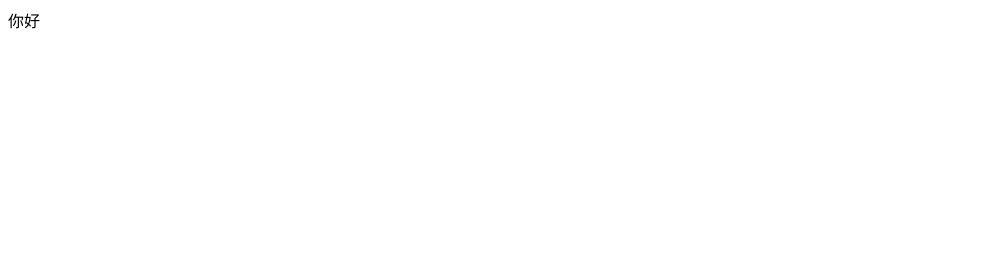
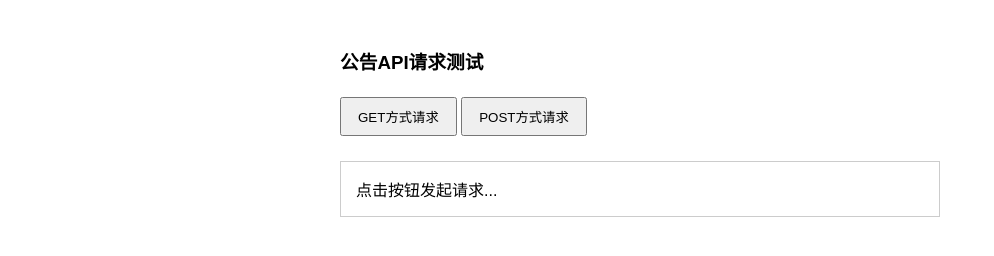
Before and after one commit to tonysh321/abc, a plain HTML site: page index.html in a window 1280 px wide. Shown: the whole page, without its empty margins (0-994 px from the left). Drawn offline with Linux system fonts and the light colour scheme.

Commit message:
index.html

```diff
--- a/index.html
+++ b/index.html
@@ -1 +1,64 @@
-你好
+
+<!DOCTYPE html>
+<html lang="zh-CN">
+<head>
+    <meta charset="UTF-8">
+    <meta name="viewport" content="width=device-width, initial-scale=1.0">
+    <title>tony</title>
+    <style>
+        body { padding: 20px; font-family: Arial, sans-serif; }
+        .container { max-width: 600px; margin: 0 auto; }
+        button { padding: 8px 16px; margin: 5px 0; cursor: pointer; }
+        #result { margin-top: 20px; padding: 15px; border: 1px solid #ccc; white-space: pre-wrap; }
+    </style>
+</head>
+<body>
+    <div class="container">
+        <h3>公告API请求测试</h3>
+        <button onclick="fetchData('GET')">GET方式请求</button>
+        <button onclick="fetchData('POST')">POST方式请求</button>
+        <div id="result">点击按钮发起请求...</div>
+    </div>
+
+    <script>
+        // API地址
+        const apiUrl = 'http://shuixian.ltd/main/api/bulletin/bulletin.php';
+        // 请求参数
+        const params = { admin: 3855584220 };
+
+        // 发起请求的函数
+        function fetchData(method) {
+            const resultDom = document.getElementById('result');
+            resultDom.textContent = '请求中...';
+
+            // 处理GET请求（参数拼接到URL）
+            if (method === 'GET') {
+                const url = `${apiUrl}?admin=${params.admin}`;
+                fetch(url, { method: 'GET' })
+                    .then(res => res.text())
+                    .then(data => {
+                        // 尝试解析为JSON，若失败则展示原始文本
+                        try { resultDom.textContent = JSON.stringify(JSON.parse(data), null, 2); }
+                        catch { resultDom.textContent = data; }
+                    })
+                    .catch(err => resultDom.textContent = `请求失败: ${err}`);
+            }
+
+            // 处理POST请求（参数放在请求体）
+            if (method === 'POST') {
+                fetch(apiUrl, {
+                    method: 'POST',
+                    headers: { 'Content-Type': 'application/x-www-form-urlencoded' },
+                    body: `admin=${params.admin}`
+                })
+                    .then(res => res.text())
+                    .then(data => {
+                        try { resultDom.textContent = JSON.stringify(JSON.parse(data), null, 2); }
+                        catch { resultDom.textContent = data; }
+                    })
+                    .catch(err => resultDom.textContent = `请求失败: ${err}`);
+            }
+        }
+    </script>
+</body>
+</html>
```
